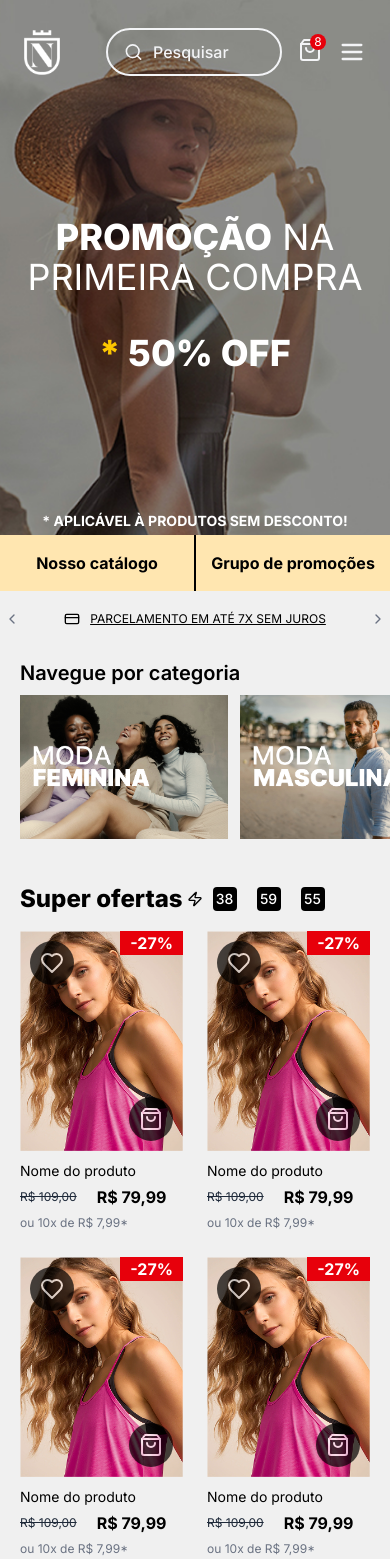
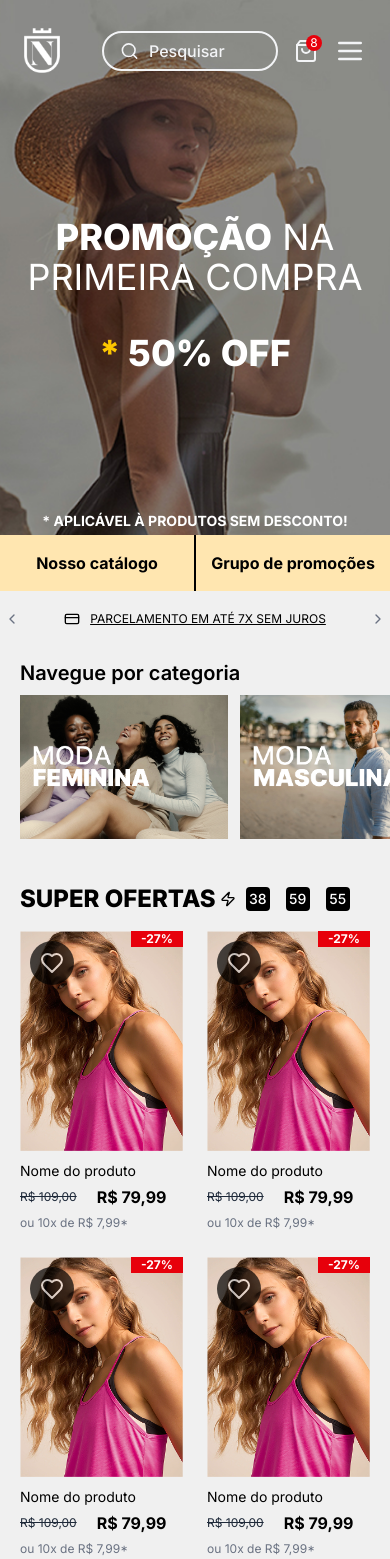
Before and after one commit to daniloaleal/nacional-ecommerce, a Next.js app: page / in a window 390 px wide. Built offline with nearby package versions, Linux system fonts and the light colour scheme.

Commit message:
fix: mobile responsive

```diff
--- a/src/app/(home)/super-offers.tsx
+++ b/src/app/(home)/super-offers.tsx
@@ -5,26 +5,9 @@
 import { Counter } from "@/components/counter"
 import { ProductCard } from "@/components/product-card"
 
-export const SupperOffers = () => (
-	<section className="mx-auto mt-11 w-full max-w-[1289px] space-y-4 px-5">
-		<div className="flex items-center justify-between">
-			<div className="flex items-center">
-				<h1 className="text-2xl font-extrabold sm:text-5xl sm:font-bold">
-					Super ofertas
-				</h1>
-				<Zap className="ml-1 size-4 sm:hidden" />
-				<Counter timeUnitClassName="ml-2.5 max-sm:size-6 max-sm:text-sm" />
-			</div>
-			<Link
-				className="hidden items-center text-2xl font-semibold text-gray-500 sm:flex"
-				href="/catalog?category=promocoes"
-			>
-				Ver mais <ChevronRight />
-			</Link>
-		</div>
-		<div className="grid grid-cols-2 gap-6 lg:grid-cols-4">
-			<ProductCard
-				product={{
+export const SupperOffers = () => {
+	const products = [
+		{
 			id: "id_123123dev",
 			image: productModelPhotoImg,
 			name: "Nome do produto",
@@ -35,11 +18,8 @@
 				payments: 10,
 			},
 			sizes: ["PP", "P", "M", "G", "GG"],
-				}}
-			/>
-
-			<ProductCard
-				product={{
+		},
+		{
 			id: "id_123123dev",
 			image: productModelPhotoImg,
 			name: "Nome do produto",
@@ -50,11 +30,8 @@
 				payments: 10,
 			},
 			sizes: ["PP", "P", "M", "G", "GG"],
-				}}
-			/>
-
-			<ProductCard
-				product={{
+		},
+		{
 			id: "id_123123dev",
 			image: productModelPhotoImg,
 			name: "Nome do produto",
@@ -65,11 +42,8 @@
 				payments: 10,
 			},
 			sizes: ["PP", "P", "M", "G", "GG"],
-				}}
-			/>
-
-			<ProductCard
-				product={{
+		},
+		{
 			id: "id_123123dev",
 			image: productModelPhotoImg,
 			name: "Nome do produto",
@@ -80,8 +54,31 @@
 				payments: 10,
 			},
 			sizes: ["PP", "P", "M", "G", "GG"],
-				}}
-			/>
+		},
+	]
+
+	return (
+		<section className="mx-auto mt-11 w-full max-w-[1289px] space-y-4 px-5">
+			<div className="flex items-center justify-between">
+				<div className="flex items-center">
+					<h1 className="text-2xl font-extrabold uppercase sm:text-4xl sm:font-bold">
+						Super ofertas
+					</h1>
+					<Zap className="ml-1 size-4 sm:size-8" />
+					<Counter timeUnitClassName="ml-2.5 max-sm:size-6 max-sm:text-sm" />
+				</div>
+				<Link
+					className="hidden items-center text-2xl font-semibold text-gray-500 sm:flex"
+					href="/catalog?category=promocoes"
+				>
+					Ver mais <ChevronRight />
+				</Link>
+			</div>
+			<div className="mx-auto grid grid-cols-2 gap-6 max-lg:max-w-[600px] max-sm:max-w-[400px] lg:grid-cols-4">
+				{products.map((product, index) => (
+					<ProductCard key={index} product={product} />
+				))}
 			</div>
 		</section>
 	)
+}
--- a/src/components/counter.tsx
+++ b/src/components/counter.tsx
@@ -26,7 +26,7 @@
 	})
 
 	return (
-		<div className="flex gap-2.5 text-white">
+		<div className="flex gap-1.5 text-white">
 			<div
 				className={twMerge(
 					"flex size-9 items-center justify-center rounded-sm bg-black p-1 font-medium",
--- a/src/components/header.tsx
+++ b/src/components/header.tsx
@@ -67,14 +67,14 @@
 			</div>
 
 			<div className="flex items-center gap-4">
-				<SearchInputRoot className="max-w-44 rounded-full border-2 border-inherit px-4 py-2.5 md:border-none md:p-0">
+				<SearchInputRoot className="max-w-44 rounded-full border-2 border-inherit px-4 py-1.5 md:border-none md:p-0">
 					<SearchInputField defaultValue={searchText} />
 				</SearchInputRoot>
 
-				<div className="flex gap-4">
+				<div className="flex items-center gap-4">
 					<Heart className="hidden cursor-pointer lg:block" />
 					<ShoppingBagButton />
-					<Menu className="size-7 lg:hidden" />
+					<Menu className="size-8 lg:hidden" />
 				</div>
 			</div>
 		</header>
--- a/src/components/product-card.tsx
+++ b/src/components/product-card.tsx
@@ -1,4 +1,4 @@
-import { Heart, ShoppingBag } from "lucide-react"
+import { Heart } from "lucide-react"
 import Image, { StaticImageData } from "next/image"
 import Link from "next/link"
 
@@ -29,14 +29,10 @@
 			/>
 
 			{product.comparisonPrice && (
-				<span className="absolute top-0 right-0 bg-red-600 px-2.5 font-bold text-white">
+				<span className="absolute top-0 right-0 bg-red-600 px-2.5 text-xs font-bold text-white sm:text-base">
 					{calculateDiscount(product.price, product.comparisonPrice)}
 				</span>
 			)}
-
-			<button className="absolute right-2.5 bottom-2.5 cursor-pointer rounded-full bg-black p-2.5 opacity-70 sm:hidden">
-				<ShoppingBag className="text-white" />
-			</button>
 
 			<button className="absolute top-2.5 left-2.5 cursor-pointer rounded-full bg-black p-2.5 opacity-70">
 				<Heart className="text-white" />
```
Lines whose indentation alone changed are shown as unchanged.
